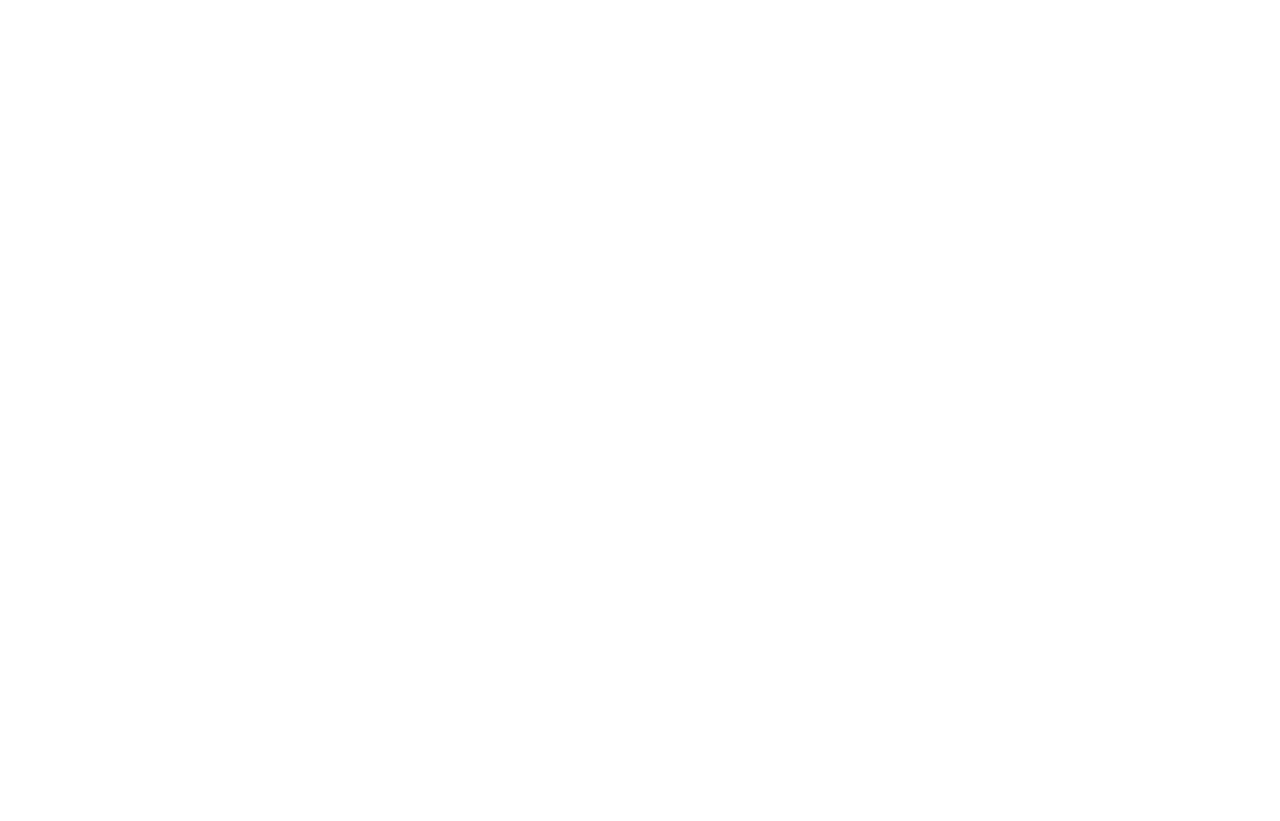
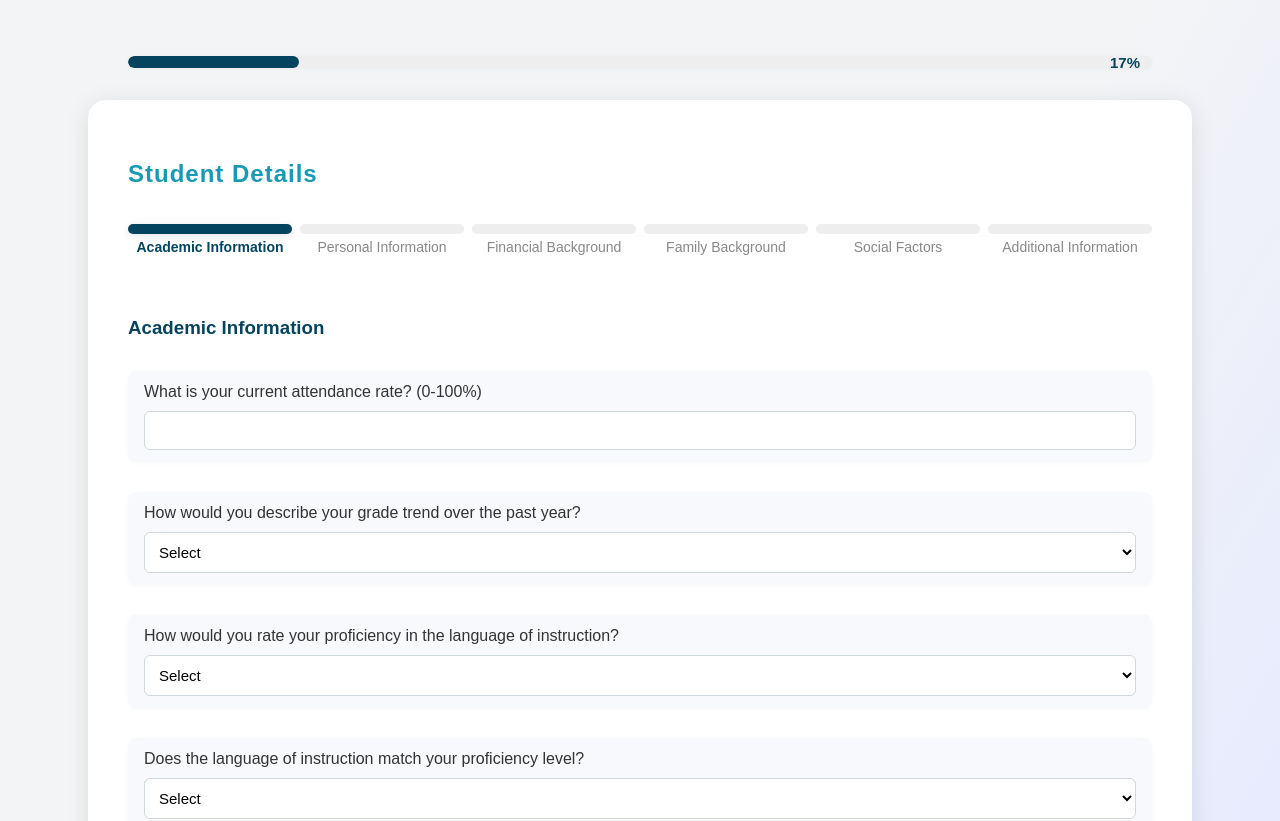
Before and after one commit to lazypanda673/GradGrove, a React (Create React App) app: page /student-form in a window 1280 px wide. Before the commit this address had no page. Shown: the top 821 px of the page. Before the commit the page ends 800 px from the top, so only its background shows below. Built offline with nearby package versions, Linux system fonts and the light colour scheme.

Commit message:
created the form page | open for modifications

```diff
--- a/src/App.js
+++ b/src/App.js
@@ -11,15 +11,10 @@
 const Admin = React.lazy(() => import('./components/Admin'));
 const MentorDashboard = React.lazy(() => import('./components/MentorDashboard'));
 const StudentDashboard = React.lazy(() => import('./components/StudentDashboard'));
+const StudentForm = React.lazy(() => import('./components/StudentForm'));
 
 function App() {
   const [role, setRole] = useState(null);
-  const [loading, setLoading] = useState(true);
-
-  useEffect(() => {
-    const timer = setTimeout(() => setLoading(false), 400);
-    return () => clearTimeout(timer);
-  }, []);
 
   const LoadingSpinner = () => (
     <div style={{ display: 'flex', alignItems: 'center', justifyContent: 'center', minHeight: '60vh' }}>
@@ -31,27 +26,23 @@
   return (
     <Router>
       <Suspense fallback={<LoadingSpinner />}>
-        {loading ? <LoadingSpinner /> : !role ? (
         <Routes>
           <Route path="/" element={<Landing />} />
           <Route path="/login" element={<Login setRole={setRole} />} />
           <Route path="/signup" element={<Signup />} />
-          </Routes>
-        ) : (
+          <Route path="/student-form" element={<StudentForm />} />
+          {role && (
             <>
-            <Navbar role={role} />
-            <div style={{ padding: "20px" }}>
-              <Routes>
               <Route path="/user" element={<UserSurvey />} />
               <Route path="/counsellor" element={<Counsellor />} />
               <Route path="/admin" element={<Admin />} />
               <Route path="/mentor" element={<MentorDashboard />} />
               <Route path="/student" element={<StudentDashboard />} />
-              </Routes>
-            </div>
-            <ToastContainer />
             </>
           )}
+        </Routes>
+        {role && <Navbar role={role} />}
+        <ToastContainer />
       </Suspense>
     </Router>
   );
--- a/src/components/StudentForm.js
+++ b/src/components/StudentForm.js
@@ -1,33 +1,170 @@
+
 
 import { useState } from 'react';
 import { toast } from 'react-toastify';
 
-function StudentQuestionnaire({ onSubmit }) {
-  const [gpa, setGpa] = useState("");
-  const [attendance, setAttendance] = useState("");
-  const [activity, setActivity] = useState("yes");
-  const [stress, setStress] = useState(3);
 
-  const handleSubmit = (e) => {
-    e.preventDefault();
-    const data = { gpa, attendance, activity, stress };
-    onSubmit(data);
-    toast.success("Form submitted successfully!");
+function StudentForm() {
+  // Section definitions
+  const sections = [
+    {
+      name: 'Academic Information',
+      fields: [
+        { label: 'What is your current attendance rate? (0-100%)', name: 'attendance', type: 'number', min: 0, max: 100 },
+        { label: 'How would you describe your grade trend over the past year?', name: 'gradeTrend', type: 'select', options: ['Improving consistently', 'Remaining stable', 'Declining gradually', 'Declining rapidly', 'Fluctuating unpredictably'] },
+        { label: 'How would you rate your proficiency in the language of instruction?', name: 'languageProficiency', type: 'select', options: ['Native speaker', 'Fluent', 'Intermediate', 'Basic', 'Beginner'] },
+        { label: 'Does the language of instruction match your proficiency level?', name: 'languageMatch', type: 'select', options: ['Yes', 'No'] },
+        { label: 'How many times have you transferred schools in the past 3 years?', name: 'schoolTransfers', type: 'select', options: ['None', 'Once', 'Twice', 'Three or more times'] },
+      ]
+    },
+    {
+      name: 'Personal Information',
+      fields: [
+        { label: 'What is your current marital status?', name: 'maritalStatus', type: 'select', options: ['Single', 'Married', 'Divorced', 'Separated', 'Widowed'] },
+        { label: 'Are you experiencing any chronic illness or health condition?', name: 'chronicIllness', type: 'select', options: ['Yes', 'No', 'Prefer not to say'] },
+        { label: 'Do you have caregiving responsibilities for family members?', name: 'caregiving', type: 'select', options: ['Yes, significant responsibilities', 'Yes, minor responsibilities', 'No'] },
+        { label: 'Have you entered into marriage at an early age?', name: 'earlyMarriage', type: 'select', options: ['Yes', 'No', 'Not applicable'] },
+      ]
+    },
+    {
+      name: 'Financial Background',
+      fields: [
+        { label: 'How would you describe your tuition fee payment status?', name: 'tuitionStatus', type: 'select', options: ['Always paid on time', 'Occasionally delayed', 'Frequently delayed', 'Relying on financial aid/scholarships', 'Facing significant financial constraints'] },
+      ]
+    },
+    {
+      name: 'Family Background',
+      fields: [
+        { label: "What is your parents' marital status?", name: 'parentsMarital', type: 'select', options: ['Married and living together', 'Separated', 'Divorced', 'Widowed', 'Never married'] },
+        { label: 'Does your family have a migrant background?', name: 'migrantBackground', type: 'select', options: ['Yes, first-generation migrants', 'Yes, second-generation migrants', 'No'] },
+      ]
+    },
+    {
+      name: 'Social Factors',
+      fields: [
+        { label: 'How would you describe your relationships with peers?', name: 'peerRelations', type: 'select', options: ['Excellent - I have many friends and good relationships', 'Good - I have some friends and generally positive relationships', 'Fair - I have few friends but no major conflicts', 'Poor - I experience regular conflicts or feel isolated', 'Very poor - I face bullying or complete social isolation'] },
+        { label: 'Have you engaged in substance abuse (alcohol, drugs, etc.)?', name: 'substanceAbuse', type: 'select', options: ['Never', 'Experimented occasionally', 'Use regularly', 'Have struggled with addiction in the past', 'Prefer not to answer'] },
+        { label: 'Do you have any disciplinary records or behavioral issues at school?', name: 'disciplinary', type: 'select', options: ['None', 'Minor incidents', 'Multiple incidents', 'Serious behavioral issues', 'Prefer not to answer'] },
+        { label: 'How often do you attend counseling sessions when offered?', name: 'counselingAttendance', type: 'select', options: ['Always', 'Often', 'Occasionally', 'Rarely', 'Never'] },
+      ]
+    },
+    {
+      name: 'Additional Information',
+      fields: [
+        { label: 'Is there any other personal circumstance that you believe affects your academic performance that you would like to share?', name: 'additionalInfo', type: 'textarea' },
+      ]
+    }
+  ];
+
+  const [form, setForm] = useState({
+    attendance: '',
+    gradeTrend: '',
+    languageProficiency: '',
+    languageMatch: '',
+    schoolTransfers: '',
+    maritalStatus: '',
+    chronicIllness: '',
+    caregiving: '',
+    earlyMarriage: '',
+    tuitionStatus: '',
+    financialStatus: '',
+    parentsMarital: '',
+    migrantBackground: '',
+    peerRelations: '',
+    substanceAbuse: '',
+    disciplinary: '',
+    counselingAttendance: '',
+    additionalInfo: ''
+  });
+  const [sectionIdx, setSectionIdx] = useState(0);
+  const [completed, setCompleted] = useState(false);
+
+  const handleChange = e => {
+    setForm({ ...form, [e.target.name]: e.target.value });
   };
 
+  const handleSectionSubmit = e => {
+    e.preventDefault();
+    if (sectionIdx < sections.length - 1) {
+      setSectionIdx(sectionIdx + 1);
+    } else {
+      setCompleted(true);
+      toast.success('Form submitted successfully!');
+    }
+  };
+
+  if (completed) {
+    return (
+      <div style={{ maxWidth: 600, margin: '0 auto', background: '#fff', padding: 32, borderRadius: 12, boxShadow: '0 2px 12px rgba(0,0,0,0.06)', textAlign: 'center' }}>
+        <h2 style={{ color: 'var(--color-success)' }}>Thank you for submitting the Student Questionnaire!</h2>
+        <p>Your responses have been saved.</p>
+      </div>
+    );
+  }
+
+  // DEBUG: Confirm component is mounting
+  console.log('StudentForm component mounted');
+
+  const currentSection = sections[sectionIdx];
+
+  // Progress bar calculation
+  const progress = ((sectionIdx + 1) / sections.length) * 100;
+
   return (
-    <form onSubmit={handleSubmit} style={{ display: 'flex', flexDirection: 'column', gap: 12, maxWidth: 350 }}>
-      <h2 style={{ color: 'var(--color-secondary)' }}>Student Questionnaire</h2>
-      <input type="number" placeholder="GPA" value={gpa} onChange={e => setGpa(e.target.value)} required style={{ padding: 8, borderRadius: 4, border: '1px solid #ddd' }} />
-      <input type="number" placeholder="Attendance %" value={attendance} onChange={e => setAttendance(e.target.value)} required style={{ padding: 8, borderRadius: 4, border: '1px solid #ddd' }} />
-      <select value={activity} onChange={e => setActivity(e.target.value)} style={{ padding: 8, borderRadius: 4, border: '1px solid #ddd' }}>
-        <option value="yes">Participates</option>
-        <option value="no">Does not participate</option>
-      </select>
-      <input type="number" placeholder="Stress Level (1-5)" value={stress} onChange={e => setStress(e.target.value)} min="1" max="5" style={{ padding: 8, borderRadius: 4, border: '1px solid #ddd' }} />
-      <button type="submit" className="btn">Submit</button>
-    </form>
+    <div style={{ minHeight: '100vh', background: 'linear-gradient(120deg, #f3f4f6 60%, #e3e8ff 100%)', paddingTop: 32, paddingBottom: 32, animation: 'fadeIn 0.7s' }}>
+      {/* Progress Bar with percent */}
+      <div style={{ width: '80%', margin: '0 auto', marginTop: 24, marginBottom: 8, position: 'relative' }}>
+        <div style={{ height: 12, background: '#eee', borderRadius: 6, overflow: 'hidden', boxShadow: '0 1px 4px rgba(0,0,0,0.04)' }}>
+          <div style={{ width: `${progress}%`, height: '100%', background: 'var(--color-primary)', transition: 'width 0.3s', borderRadius: 6 }} />
+        </div>
+        <span style={{ position: 'absolute', right: 12, top: -2, fontWeight: 600, color: 'var(--color-primary)', fontSize: 15 }}>{Math.round(progress)}%</span>
+      </div>
+      <form onSubmit={handleSectionSubmit} style={{ display: 'flex', flexDirection: 'column', gap: 24, width: '80%', margin: '32px auto 0 auto', background: '#fff', padding: 40, borderRadius: 18, boxShadow: '0 4px 24px rgba(0,0,0,0.10)', animation: 'slideUp 0.7s' }}>
+  <h2 style={{ color: 'var(--color-secondary)', marginBottom: 12, fontWeight: 700, letterSpacing: 1 }}>Student Details</h2>
+        <div style={{ display: 'flex', gap: 8, marginBottom: 18, justifyContent: 'center' }}>
+          {sections.map((sec, idx) => (
+            <div key={sec.name} style={{ flex: 1, textAlign: 'center' }}>
+              <div style={{
+                height: 10,
+                borderRadius: 5,
+                background:
+                  idx === sectionIdx
+                    ? 'var(--color-primary)'
+                    : idx < sectionIdx
+                      ? '#28a745'
+                      : '#eee',
+                marginBottom: 4,
+                transition: 'background 0.3s',
+                boxShadow: idx === sectionIdx ? '0 2px 8px rgba(0,0,0,0.10)' : undefined
+              }} />
+              <span style={{ fontSize: 14, color: idx === sectionIdx ? 'var(--color-primary)' : idx < sectionIdx ? '#28a745' : '#888', fontWeight: idx === sectionIdx ? 700 : 500 }}>{sec.name}</span>
+            </div>
+          ))}
+        </div>
+        <h3 style={{ color: 'var(--color-primary)', marginBottom: 8, fontWeight: 600 }}>{currentSection.name}</h3>
+        {currentSection.fields.map(field => (
+          <label key={field.name} style={{ display: 'flex', flexDirection: 'column', gap: 4, fontWeight: 500, color: '#333', background: '#f7f9fc', borderRadius: 8, padding: '12px 16px', marginBottom: 6, boxShadow: '0 1px 4px rgba(0,0,0,0.03)' }}>
+            {field.label}
+            {field.type === 'select' ? (
+              <select name={field.name} value={form[field.name]} onChange={handleChange} required style={{ padding: 10, borderRadius: 6, border: '1px solid #cfd8dc', marginTop: 6, fontSize: 15, background: '#fff' }}>
+                <option value="">Select</option>
+                {field.options.map(opt => <option key={opt}>{opt}</option>)}
+              </select>
+            ) : field.type === 'number' ? (
+              <input type="number" name={field.name} value={form[field.name]} onChange={handleChange} min={field.min} max={field.max} required style={{ padding: 10, borderRadius: 6, border: '1px solid #cfd8dc', marginTop: 6, fontSize: 15, background: '#fff' }} />
+            ) : field.type === 'textarea' ? (
+              <textarea name={field.name} value={form[field.name]} onChange={handleChange} rows={3} style={{ padding: 10, borderRadius: 6, border: '1px solid #cfd8dc', marginTop: 6, fontSize: 15, background: '#fff' }} />
+            ) : null}
+          </label>
+        ))}
+        <button type="submit" className="btn" style={{ marginTop: 18, fontWeight: 600, fontSize: 16, letterSpacing: 0.5 }}>{sectionIdx < sections.length - 1 ? 'Save & Next' : 'Submit'}</button>
+      </form>
+      <style>{`
+        @keyframes fadeIn { from { opacity: 0; } to { opacity: 1; } }
+        @keyframes slideUp { from { transform: translateY(40px); opacity: 0; } to { transform: translateY(0); opacity: 1; } }
+      `}</style>
+    </div>
   );
 }
 
-export default StudentQuestionnaire;
+export default StudentForm;
```
Also changed, not shown: src/components/StudentDashboard.js (+6 -9 lines). Lines whose indentation alone changed are shown as unchanged.
